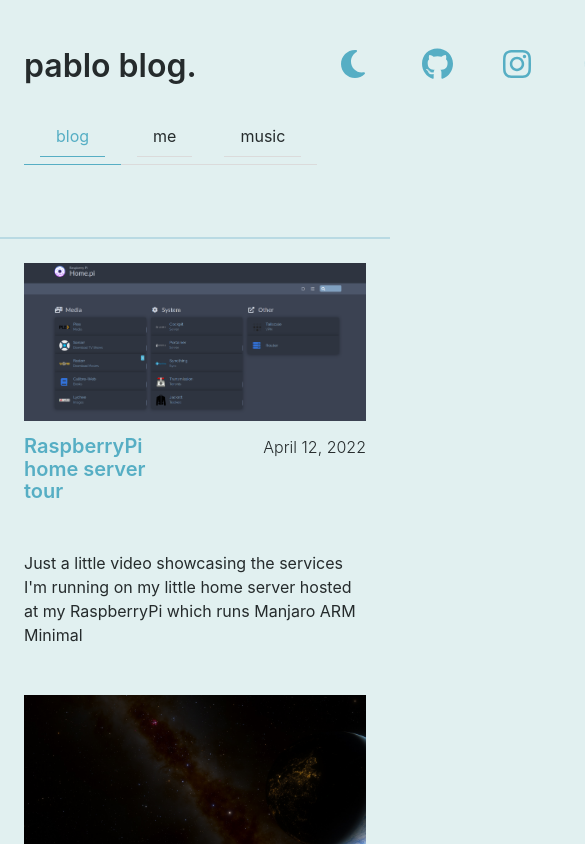
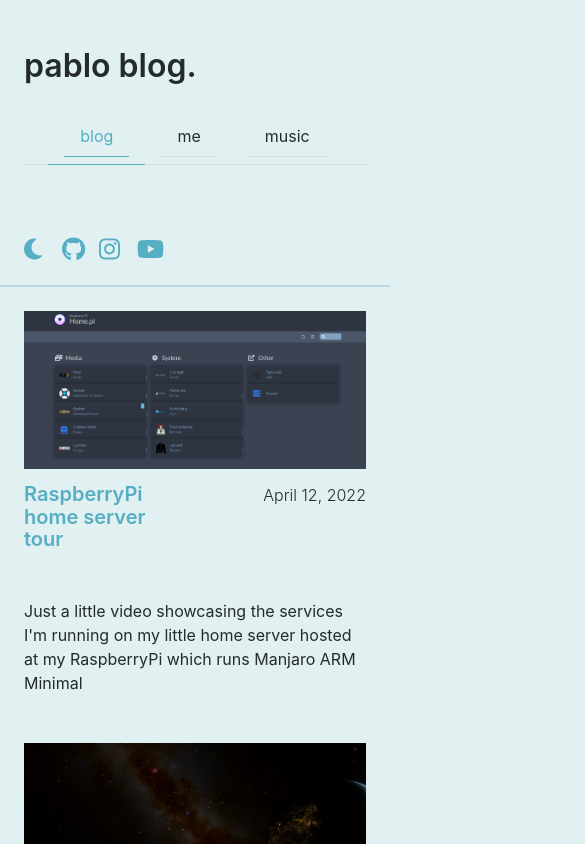
Before and after one commit to pbl0/pablo-blog, a Next.js app: page / in a window 390 px wide. Shown: the top 844 px of the page, 585 px wide, since content can reach past the window. Built offline with nearby package versions, Linux system fonts and the light colour scheme.

Commit message:
bio changes

```diff
--- a/components/bio.tsx
+++ b/components/bio.tsx
@@ -16,9 +16,9 @@ const Bio = ()=>{
     for (let item of social){
         if (item.url != ''){
             let link = (
-                <div key={item.url} className='column mr-1 is-4'>
+                <div key={item.url} className='column mr-1 is-2-mobile'>
                     <a href={`https://${item.url}`}>
-                        <FontAwesomeIcon className='' icon={item.icon} size="2x"/>
+                        <FontAwesomeIcon className='my-icon' icon={item.icon}/>
                     </a>
                 </div>
 
@@ -30,7 +30,7 @@ const Bio = ()=>{
     }
 
     return (
-        <div className="column my-6">
+        <div className="column my-6 bio">
             <div className="columns is-mobile is-pulled-right">
                 <ThemeChanger></ThemeChanger>
                 {links}
--- a/components/layout.tsx
+++ b/components/layout.tsx
@@ -19,7 +19,7 @@ const Layout = ({ preview, children }: Props) => {
         {/* <Alert preview={preview} /> */}
         <main>
           <Container>
-            <div className="columns is-mobile">
+            <div className="columns">
               <Intro />
               <Bio/>
             </div>
--- a/components/theme-changer.tsx
+++ b/components/theme-changer.tsx
@@ -21,15 +21,15 @@ const ThemeChanger = () => {
 
   let darkTheme = isDarkTheme();
   return (
-    <div className='column mr-1 is-4'>
+    <div className='column mr-1 is-2-mobile'>
         { darkTheme ? (
             <a onClick={() => setTheme('light')}>
-                <FontAwesomeIcon className='' icon={faSun} size="2x"/>
+                <FontAwesomeIcon className='my-icon' icon={faSun}/>
             </a>
         )
         : (
             <a onClick={() => setTheme('dark')}>
-                <FontAwesomeIcon className='' icon={faMoon} size="2x"/>
+                <FontAwesomeIcon className='my-icon' icon={faMoon}/>
             </a>
         ) }
 
--- a/styles/index.scss
+++ b/styles/index.scss
@@ -86,3 +86,18 @@ hr {
 .emoji:hover{
     font-size: 69px;
 }
+
+@media (min-width: 769px)  {
+    .my-icon{
+        font-size: 2em;
+    }
+}
+@media (max-width: 768px)  {
+    .is-pulled-right{
+        float: left !important;
+    }
+
+    .my-icon{
+        font-size: 1.5em;
+    }
+}
```
